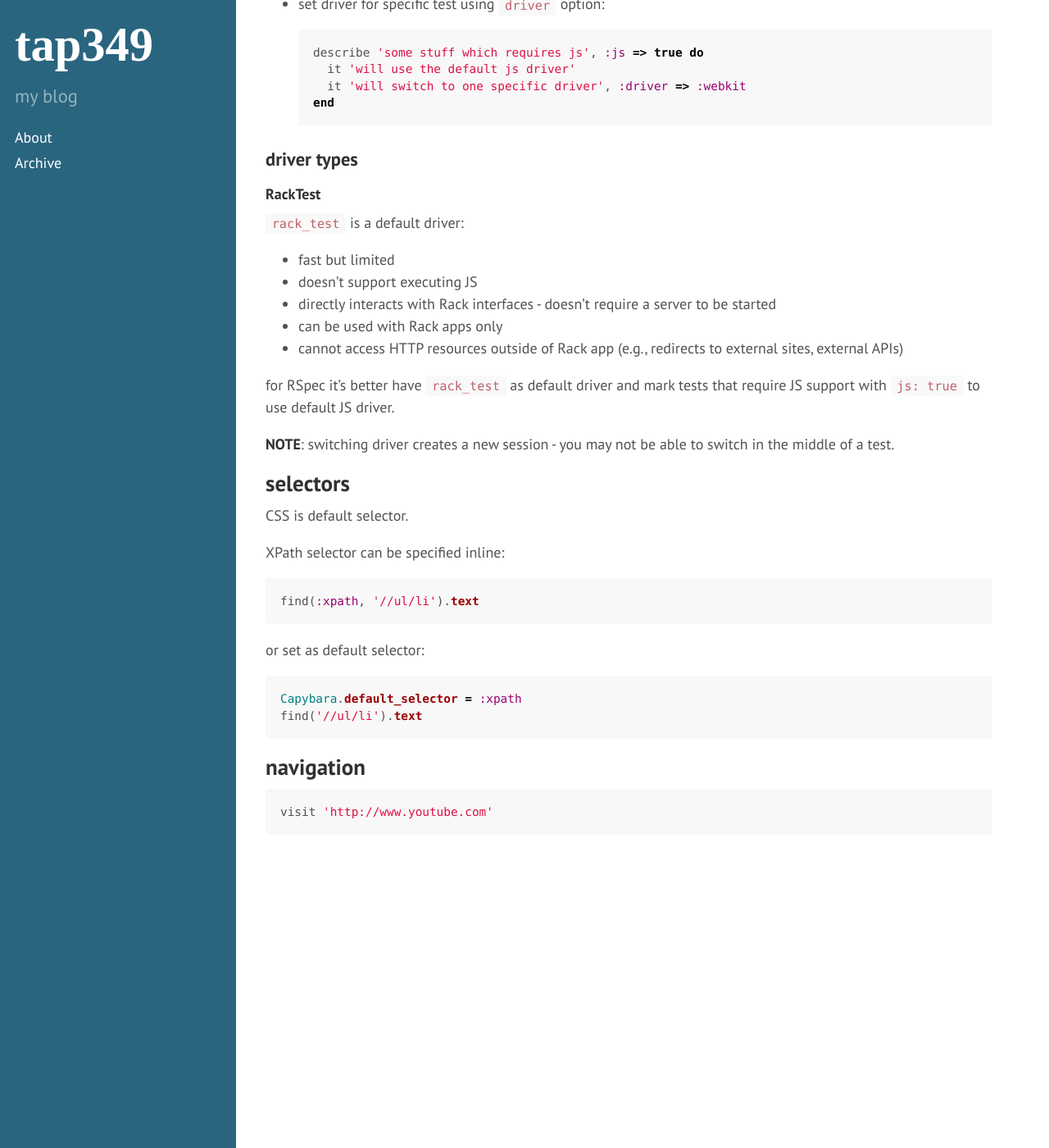
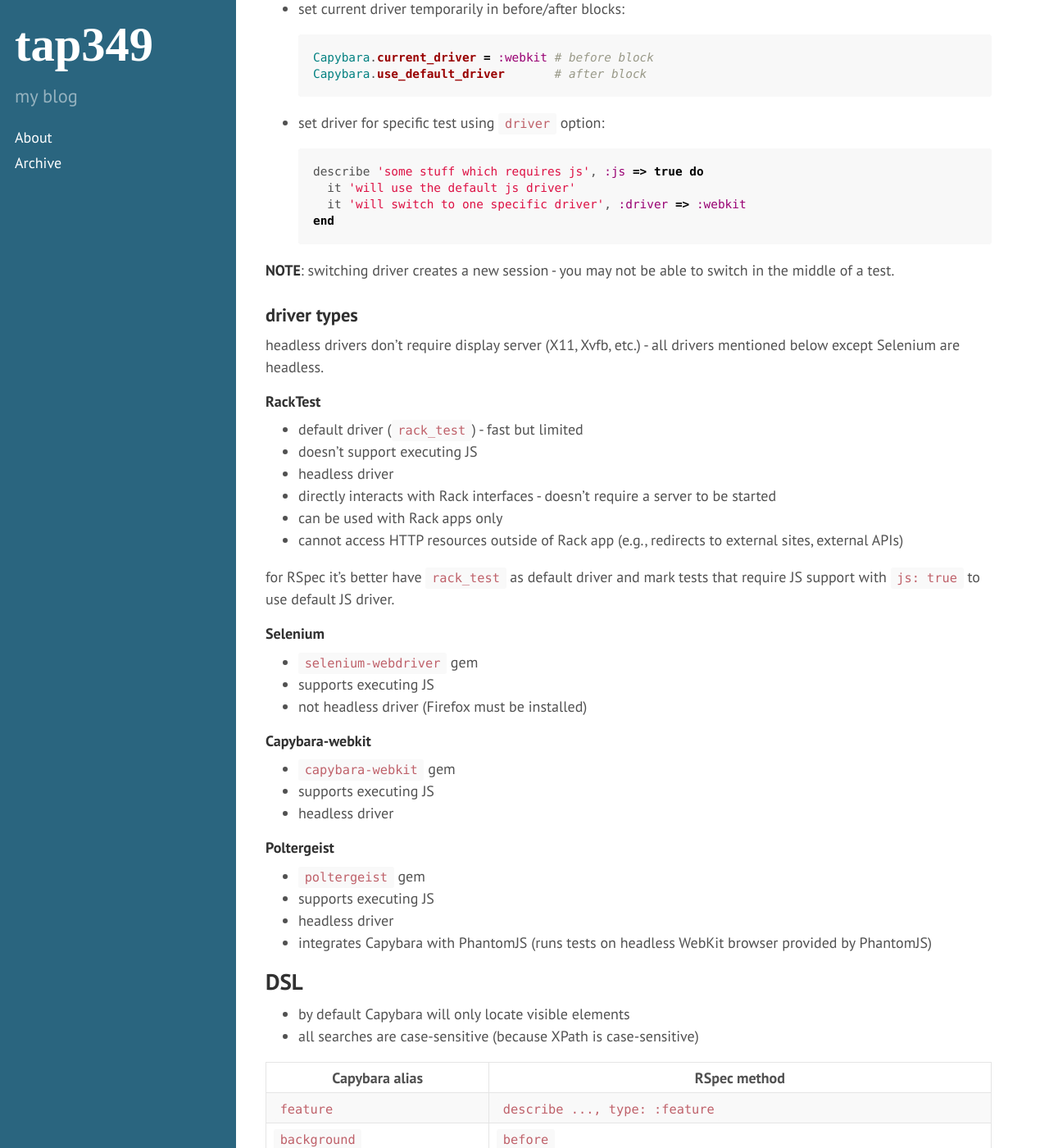
Before and after one commit to tap349/tap349.github.io, a Jekyll site: the page built from _posts/2016-04-09-capybara.md, in a window 1280 px wide and 1400 px high, scrolled down 2158 px. Shown: the whole window at 82% size. Built offline with Jekyll 4.4.1, drawn with Linux system fonts in a browser that asks for light colours; some of the changed text lies outside the part shown.

Commit message:
update 2016-04-13_17:05:10

````diff
--- a/_posts/2016-04-09-capybara.md
+++ b/_posts/2016-04-09-capybara.md
@@ -6,14 +6,21 @@
 categories: [capybara]
 ---
 
-## key benefits
+Capybara notes.
+
+<!-- more -->
+
+* TOC
+{:toc}
+
+## about
+
+key benefits:
 
 - no setup (works out of the box for Rails and Rack applications)
 - intuitive API (mimics user language)
 - switch backends without changes to tests
 - no need to manually wait for async process to complete
-
-## what is Capybara
 
 Capybara:
 
@@ -35,23 +42,19 @@
 gem 'capybara'
 ```
 
-_rails_helper.rb_:
+_rails_helper.rb_ (not required indeed):
 
 ```ruby
 require 'capybara/rails'
 ```
 
-**NOTE**: specs are run without this `require`.
-
 ## RSpec integration
 
-_rails_helper.rb_:
+_rails_helper.rb_ (not required indeed):
 
 ```ruby
 require 'capybara/rspec'
 ```
-
-**NOTE**: specs are run without this `require`.
 
 in Rails RSpec can be configured to infer spec type from a file location:
 
@@ -67,28 +70,20 @@
 or else just tag example groups with `type: :feature` manually
 if file location is different.
 
-## DSL
-
-Capybara alias | RSpec method
----------------|---------------------------------
-`feature`      | `describe ..., type: :feature`
-`background`   | `before`
-`scenario`     | `it`
-`let`/`let!`   | `given`/`given!`
-
 ## drivers
 
 ### using JS driver
 
 use `js: true` option to switch to JS driver (`selenium` by default).
 
-### switching driver
+### switching drivers
 
 - set default driver globally in _rails_helper.rb_:
 
   ```ruby
   Capybara.default_driver = :selenium
-  Capybara.javascript_driver = :webkit # when `js: true` is used
+  # default JS driver - when `js: true` is used
+  Capybara.javascript_driver = :webkit
   ```
 
 - set current driver temporarily in before/after blocks:
@@ -107,14 +102,19 @@
   end
   ```
 
+**NOTE**: switching driver creates a new session - you may not be able
+          to switch in the middle of a test.
+
 ### driver types
+
+headless drivers don't require display server (X11, Xvfb, etc.) -
+all drivers mentioned below except Selenium are headless.
 
 #### RackTest
 
-`rack_test` is a default driver:
-
-- fast but limited
+- default driver (`rack_test`) - fast but limited
 - doesn't support executing JS
+- headless driver
 - directly interacts with Rack interfaces -
   doesn't require a server to be started
 - can be used with Rack apps only
@@ -124,9 +124,37 @@
 for RSpec it's better have `rack_test` as default driver and
 mark tests that require JS support with `js: true` to use default JS driver.
 
+#### Selenium
 
-**NOTE**: switching driver creates a new session - you may not be able
-          to switch in the middle of a test.
+- `selenium-webdriver` gem
+- supports executing JS
+- not headless driver (Firefox must be installed)
+
+#### Capybara-webkit
+
+- `capybara-webkit` gem
+- supports executing JS
+- headless driver
+
+#### Poltergeist
+
+- `poltergeist` gem
+- supports executing JS
+- headless driver
+- integrates Capybara with PhantomJS
+  (runs tests on headless WebKit browser provided by PhantomJS)
+
+## DSL
+
+- by default Capybara will only locate visible elements
+- all searches are case-sensitive (because XPath is case-sensitive)
+
+Capybara alias | RSpec method
+---------------|---------------------------------
+`feature`      | `describe ..., type: :feature`
+`background`   | `before`
+`scenario`     | `it`
+`let`/`let!`   | `given`/`given!`
 
 ## selectors
 
````
Also changed, not shown: other parts of _posts/2016-04-09-capybara.md (+1 -1 lines).
